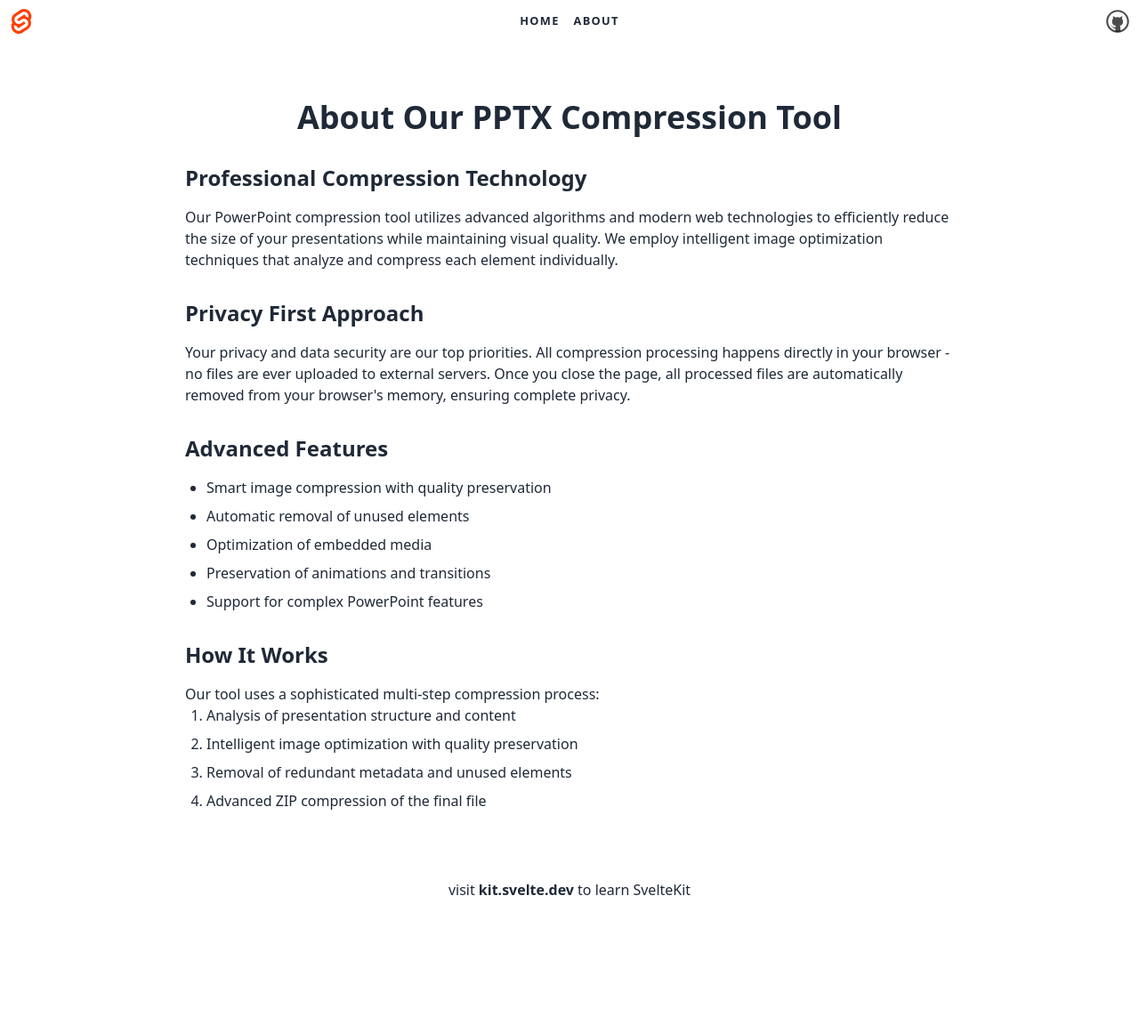
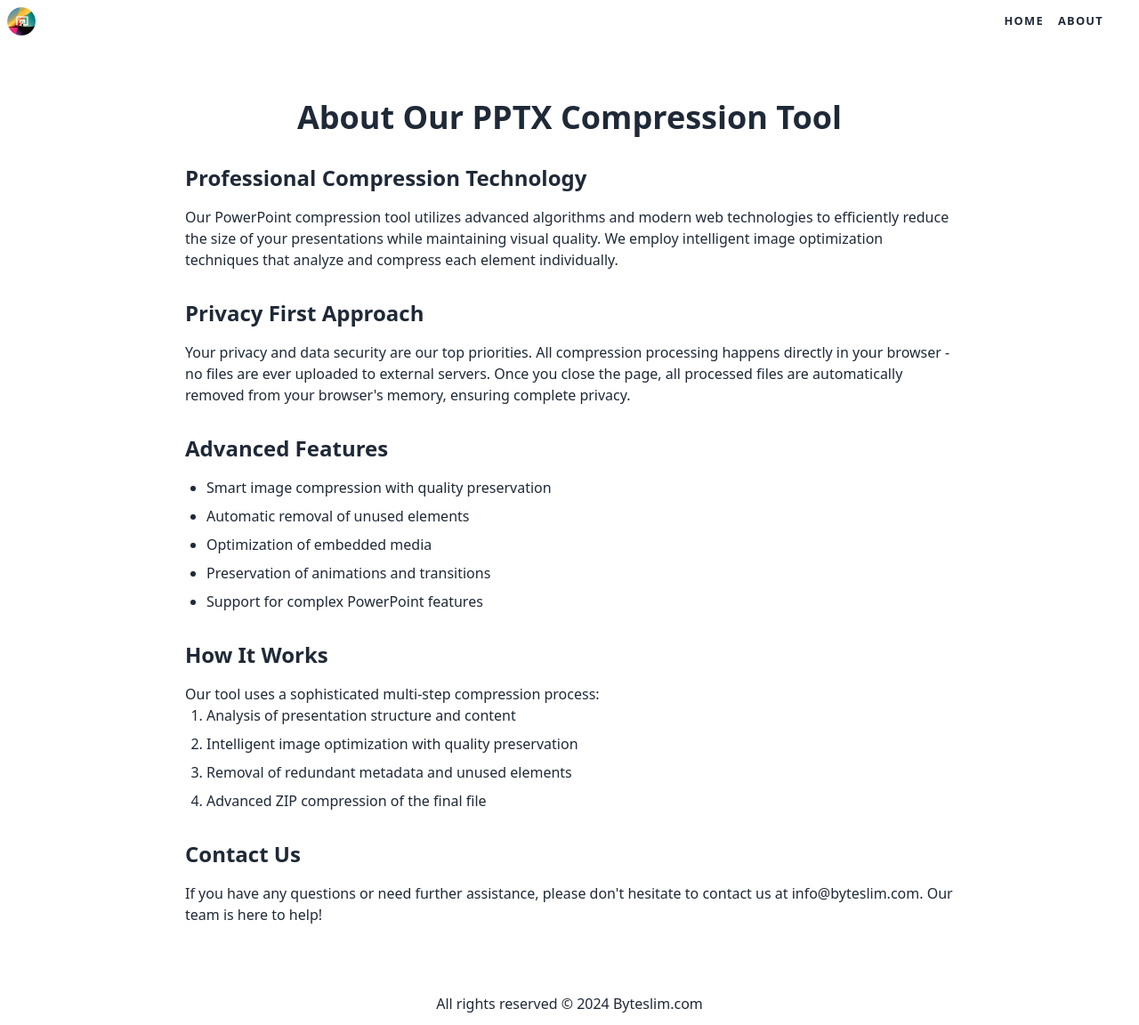
Before and after one commit to tellerlin/PowerPoint-Compression-dev, a SvelteKit app: page /about in a window 1280 px wide. Shown: the whole page at 89% size. Before the commit the page ends 1024 px from the top, so only its background shows below. Built offline with nearby package versions, Linux system fonts and the light colour scheme.

Commit message:
换上byteslim信息

```diff
--- a/src/routes/+layout.svelte
+++ b/src/routes/+layout.svelte
@@ -11,7 +11,7 @@
 	</main>
 
 	<footer>
-		<p>visit <a href="https://kit.svelte.dev">kit.svelte.dev</a> to learn SvelteKit</p>
+		<p>All rights reserved © 2024 Byteslim.com</p>
 	</footer>
 </div>
 
--- a/src/routes/Header.svelte
+++ b/src/routes/Header.svelte
@@ -1,7 +1,6 @@
 <script>
 	import { page } from '$app/stores';
-	import logo from '$lib/images/svelte-logo.svg';
-	import github from '$lib/images/github.svg';
+	import logo from '$lib/images/byteslim-logo.svg';
 </script>
 
 <header>
@@ -28,11 +27,6 @@
 		</svg>
 	</nav>
 
-	<div class="corner">
-		<a href="https://github.com/sveltejs/kit">
-			<img src={github} alt="GitHub" />
-		</a>
-	</div>
 </header>
 
 <style>
--- a/src/routes/about/+page.svelte
+++ b/src/routes/about/+page.svelte
@@ -48,5 +48,15 @@
 				<li>Advanced ZIP compression of the final file</li>
 			</ol>
 		</section>
+
+		<div class="mb-8"></div> <!-- 添加的空行 -->
+
+		<section>
+			<h2 class="text-2xl font-semibold mb-4">Contact Us</h2>
+			<p>
+				If you have any questions or need further assistance, please don't hesitate to contact us at <a href="mailto:info@byteslim.com">info@byteslim.com</a>. Our team is here to help!
+			</p>
+		</section>
+
 	</div>
 </div>
```
Also changed, not shown: src/lib/images/byteslim-logo.svg (added), src/lib/images/svelte-logo.svg.
